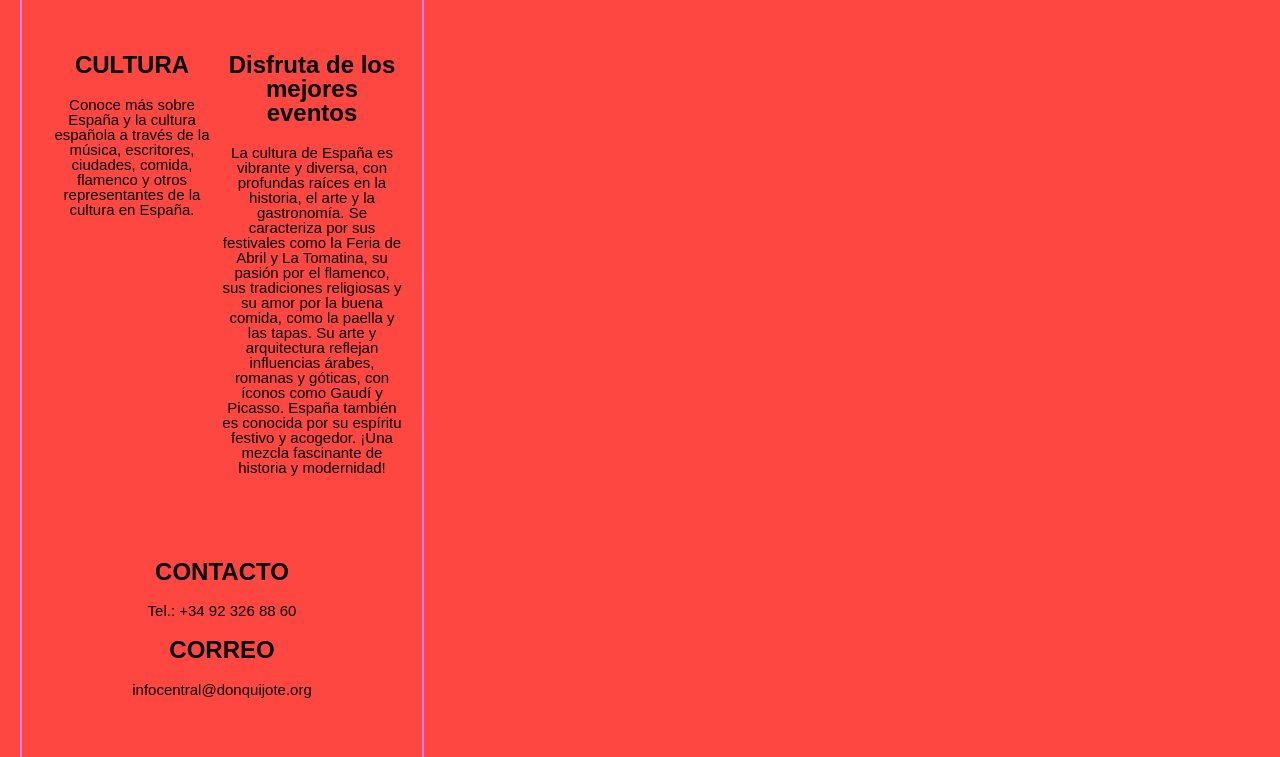
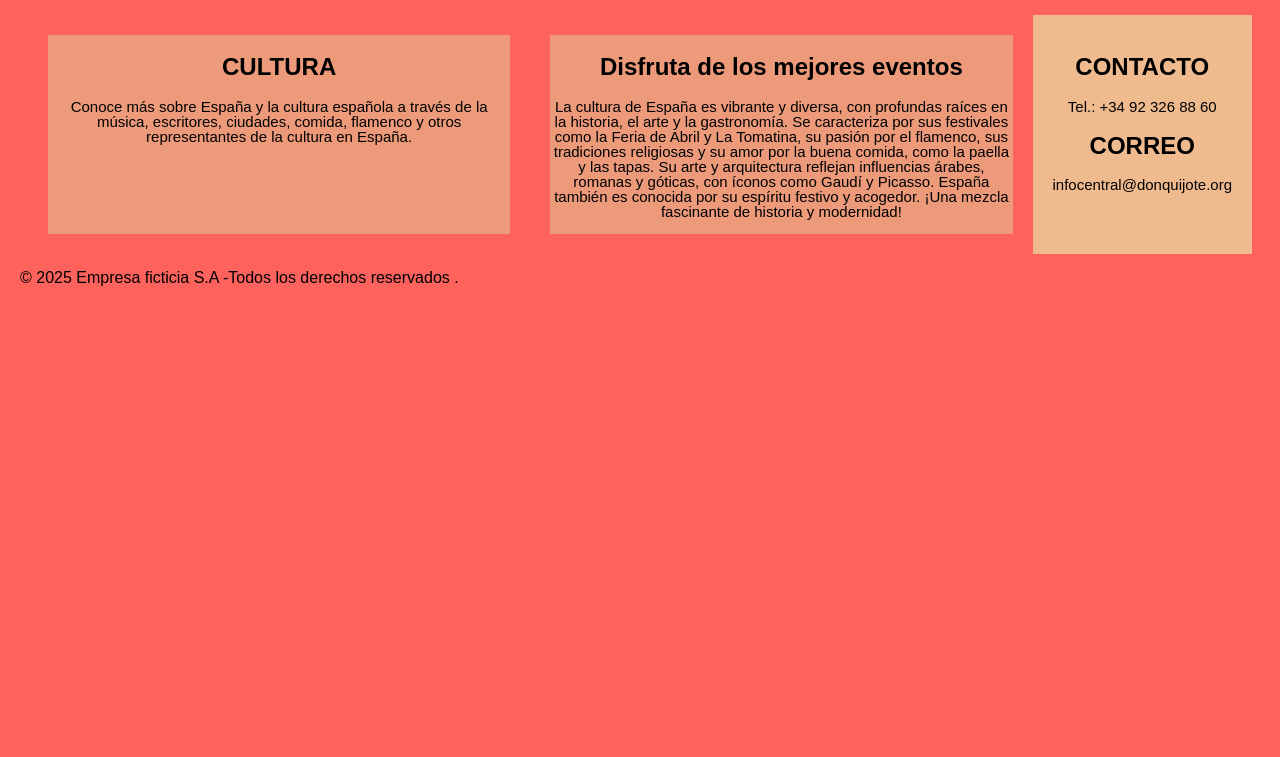
Before and after one commit to guti08/TP01PV2025CARIENRIQUEGUSTAVO, a plain HTML site: page Index.html in a window 1280 px wide. Shown: the part 328-1085 px from the top of the page. After the commit the page ends 800 px from the top, so only its background shows below. Drawn offline with Linux system fonts and the light colour scheme.

Commit message:
trabajo practico N°1 Cari Enrique Gustavo agregando detalles

```diff
--- a/Index.html
+++ b/Index.html
@@ -11,7 +11,7 @@
   <h1>ESPAÑA</h1>
 
    </header>
-<div class="container"><img src="assets/images/tres-joves-bailando-flamenco.jpg "alt="logo de la empresa" class="logo"</div>
+<div class="container"><img src="assets/images/tres-joves-bailando-flamenco.jpg "alt="logo de la empresa" class="logo"></div>
 <nav>
     <ul>
     <li><a href="/Museos.html">MUSEOS</a></li>
--- a/assets/css/style.css
+++ b/assets/css/style.css
@@ -1,9 +1,9 @@
 body{
+    margin: 20px;
     font-family: arial,sans-serif;
-    margin: 20px;
     padding: 0;
     line-height: 1.0;
-    background-color: rgb(255, 71, 65);
+    background-color: rgb(253, 98, 93);
 }
 
 header{
@@ -30,7 +30,7 @@ main {
     text-align: center;
     flex-wrap: wrap;
     justify-content: space-around;
-    padding: 20px;
+    margin: 8px;
 }
 main h1 {
     text-align: center;
@@ -38,10 +38,14 @@ main h1 {
 section{
     flex: 5;
     margin-bottom: 30px;
+    margin: 20px;
+    background-color: rgb(236, 154, 122);
 }
 .container{
+
     width: 400px;
     border: 2px solid rgb(255, 127, 238);
+    background-color: rgb(245, 211, 99);
 }
 
 .logo{
@@ -60,4 +64,5 @@ h3{
 aside {
     flex: 1;
     padding: 20px ;
+    background-color: rgb(240, 186, 143);
 }
```
